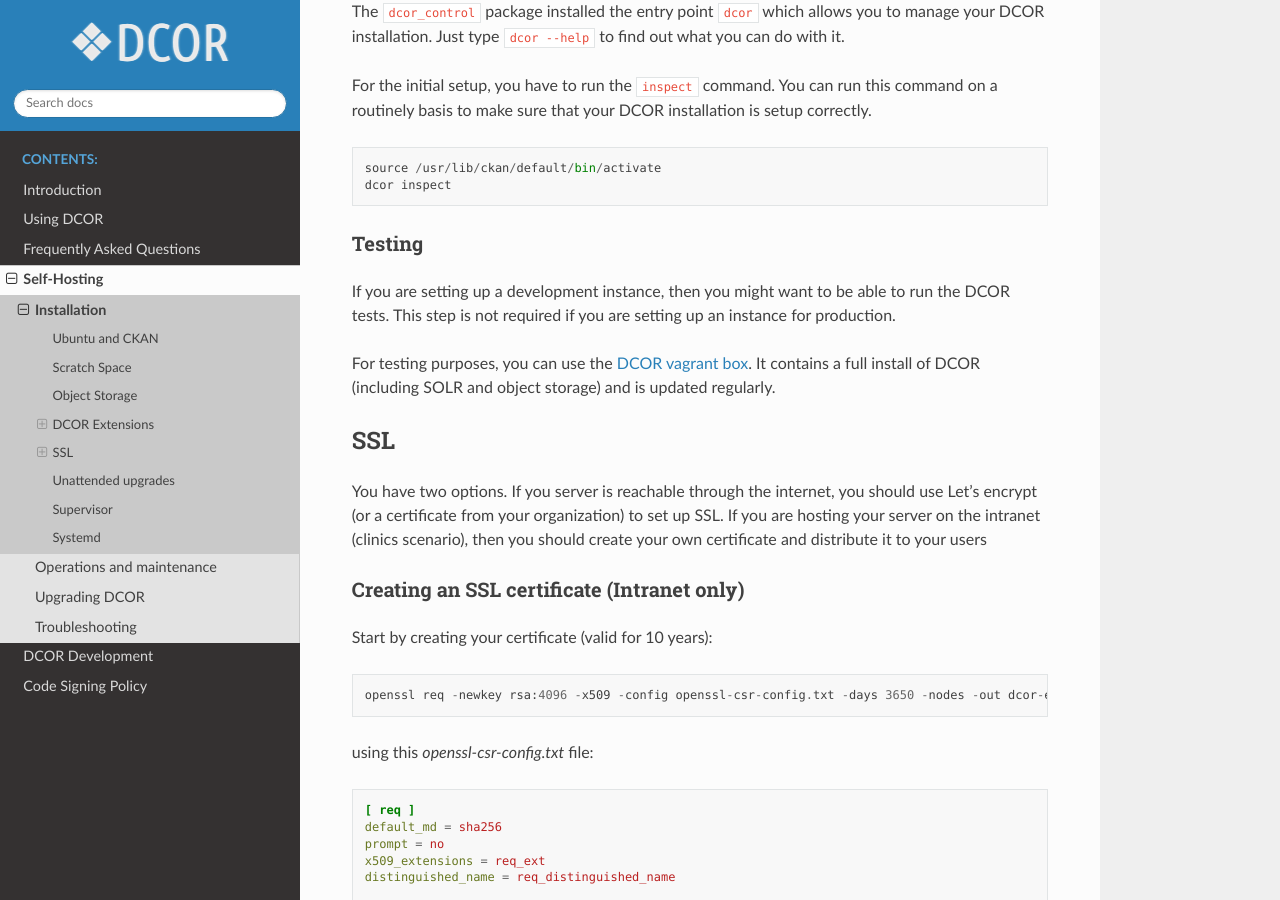
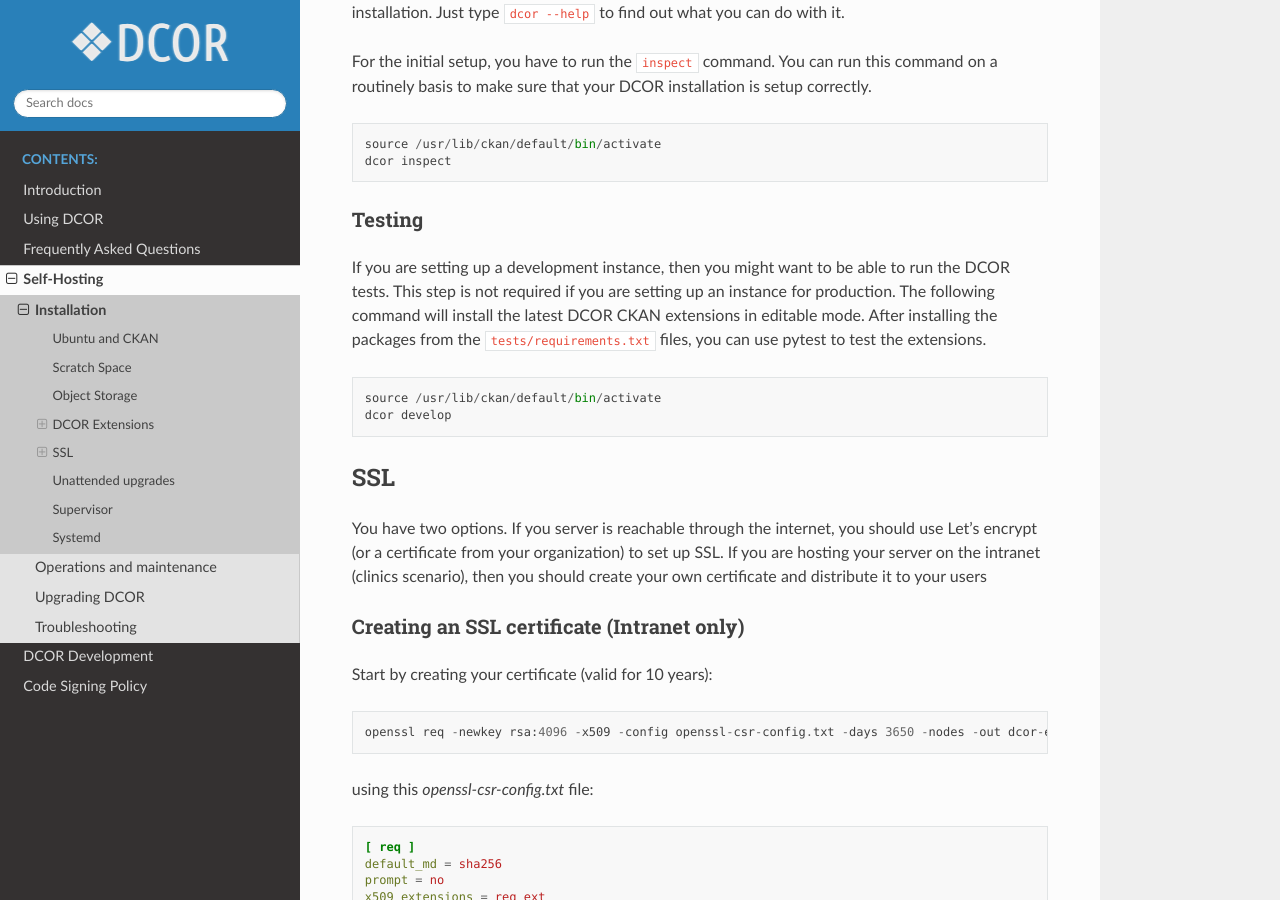
Before and after one commit to DCOR-dev/dcor-docs, a Sphinx documentation site: the page built from docs/sec_self_hosting/installation.rst, in a window 1280 px wide and 900 px high, scrolled down 3273 px. Built offline with Sphinx 7.4.7 and the Read the Docs theme 3.1.0, drawn with Linux system fonts in a browser that asks for light colours; some of the changed text lies outside the part shown.

Commit message:
ref: remove vagrant reference

```diff
--- a/docs/sec_self_hosting/installation.rst
+++ b/docs/sec_self_hosting/installation.rst
@@ -73,10 +73,9 @@ please create this directory with
 Scratch Space
 =============
 It is important that you have some scratch space of at least 100 GB available
-on you system, so that the `ckanext-dc_serve` extension can create temporary
-condensed datasets before uploading them to S3. By default, the cache is
-located at `/data/tmp/ckanext-dc_serve` and is editable via the configuration
-option `ckanext.dc_serve.tmp_dir`.
+on you system, so that DCOR extensions can create temporary files.
+By default, the cache is located at `/cache`. The relevant configuration
+options are `ckanext.dc_serve.tmp_dir` and `ckanext.dcor_depot.tmp_dir`.
 
 
 Object Storage
@@ -99,7 +98,7 @@ actually exists. You can add a system user via::
 
     useradd -r minio-user
 
-Then, create a file ``/etc/defaul/minio`` with the following content::
+Then, create a file ``/etc/default/minio`` with the following content::
 
     # Volume to be used for MinIO server (make sure minio-user has access).
     MINIO_VOLUMES="/srv/minio"
@@ -191,12 +190,16 @@ Testing
 -------
 If you are setting up a development instance, then you might want to be able
 to run the DCOR tests. This step is not required if you are setting up an
-instance for production.
+instance for production. The following command will install the latest DCOR
+CKAN extensions in editable mode. After installing the packages
+from the ``tests/requirements.txt`` files, you can use pytest to test
+the extensions.
 
-For testing purposes, you can use the `DCOR vagrant box
-<https://app.vagrantup.com/paulmueller/boxes/dcor-test>`_. It contains
-a full install of DCOR (including SOLR and object storage) and is updated
-regularly.
+.. code::
+
+   source /usr/lib/ckan/default/bin/activate
+   dcor develop
+
 
 SSL
 ===
```
